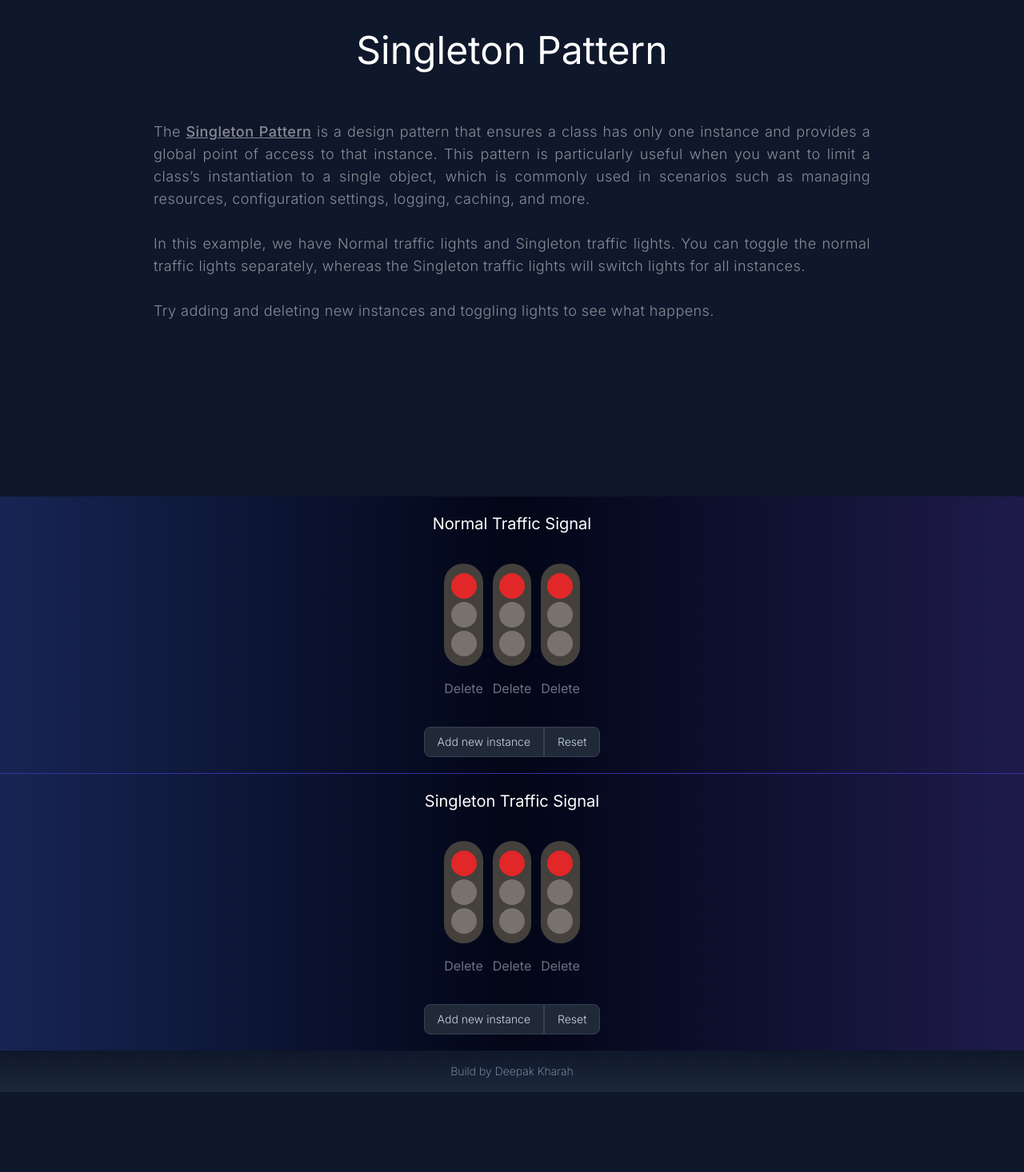
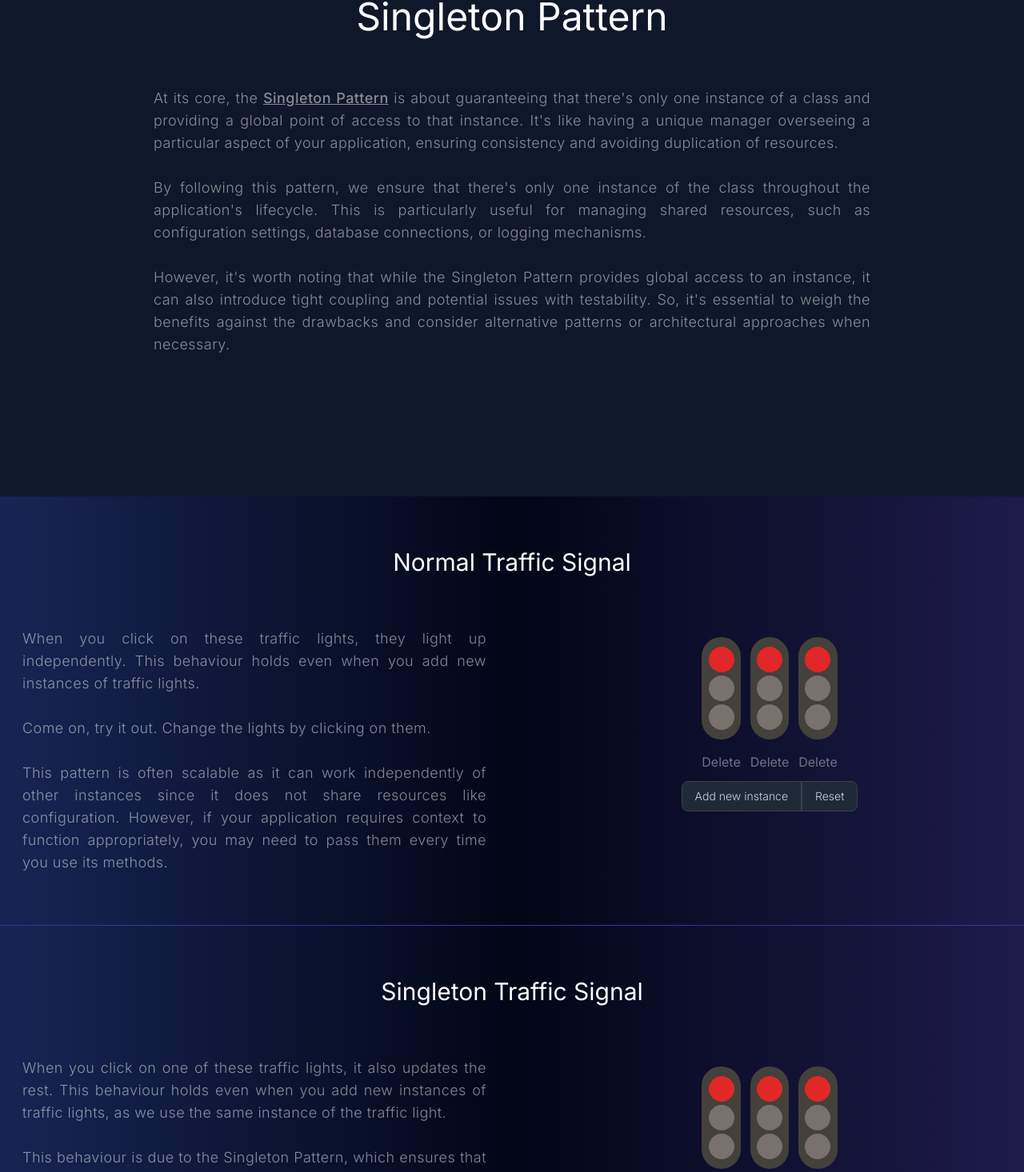
Before and after one commit to Deepak-Kharah/js-design-pattern-visualized, a Next.js app: page /singleton in a window 1280 px wide. Shown: the part 235-1701 px from the top of the page at 80% size. Before the commit the page ends 1601 px from the top, so only its background shows below. Built offline with nearby package versions, Linux system fonts and the light colour scheme.

Commit message:
feat: add components

```diff
--- a/package.json
+++ b/package.json
@@ -11,7 +11,6 @@
   "dependencies": {
     "@preact/signals": "^1.2.3",
     "@preact/signals-react": "^2.0.1",
-    "@tailwindcss/line-clamp": "^0.4.4",
     "classnames": "^2.5.1",
     "next": "14.1.4",
     "react": "^18",
--- a/src/app/layout.tsx
+++ b/src/app/layout.tsx
@@ -91,14 +91,9 @@ export default function RootLayout({
                 JS Design patterns
               </Link>
             </li>
-            <li>
-              <Link className="transition-all hover:text-white" href="/about">
-                About
-              </Link>
-            </li>
           </ul>
         </nav>
-        <main>{children}</main>
+        <main className="flex-1">{children}</main>
         <footer className="font-extralight text-sm text-slate-400 py-4 px-3 text-center bg-gradient-to-t from-slate-700/40 to-transparent">
           Build by{" "}
           <a
--- a/src/app/singleton/page.tsx
+++ b/src/app/singleton/page.tsx
@@ -1,52 +1,131 @@
 "use client";
 import classNames from "classnames";
-import { useState } from "react";
+import React, { useState } from "react";
 import TrafficSignal from "./TrafficSignal";
 import { NormalTrafficSignal, SingletonTrafficSignal } from "./implementation";
 import style from "./page.module.css";
+import Paragraph from "@/components/Paragraph";
+import TitleSection from "@/components/TitleSection";
+import { H2 } from "@/components/Heading";
 
 function Singleton() {
   return (
     <>
-      <section className="px-7 flex flex-col justify-center items-center gap-6 sm:gap-16 h-svh">
-        <h1 className="sm:text-5xl text-3xl">Singleton Pattern</h1>
-        <div className="max-w-4xl sm:text-lg opacity-50 font-light tracking-wide text-justify">
+      <TitleSection
+        title={"Singleton Pattern"}
+        body={
+          <>
             <p>
-            The{" "}
+              At its core, the{" "}
               <strong className="font-medium underline opacity-100">
                 Singleton Pattern
               </strong>{" "}
-            is a design pattern that ensures a class has only one instance and
-            provides a global point of access to that instance. This pattern is
-            particularly useful when you want to limit a class&rsquo;s
-            instantiation to a single object, which is commonly used in
-            scenarios such as managing resources, configuration settings,
-            logging, caching, and more.
+              is about guaranteeing that there&apos;s only one instance of a
+              class and providing a global point of access to that instance.
+              It&apos;s like having a unique manager overseeing a particular
+              aspect of your application, ensuring consistency and avoiding
+              duplication of resources.
             </p>
             <br />
             <p>
-            In this example, we have Normal traffic lights and Singleton traffic
-            lights. You can toggle the normal traffic lights separately, whereas
-            the Singleton traffic lights will switch lights for all instances.
+              By following this pattern, we ensure that there&apos;s only one
+              instance of the class throughout the application&apos;s lifecycle.
+              This is particularly useful for managing shared resources, such as
+              configuration settings, database connections, or logging
+              mechanisms.
             </p>
             <br />
             <p>
-            Try adding and deleting new instances and toggling lights to see
-            what happens.
+              However, it&apos;s worth noting that while the Singleton Pattern
+              provides global access to an instance, it can also introduce tight
+              coupling and potential issues with testability. So, it&apos;s
+              essential to weigh the benefits against the drawbacks and consider
+              alternative patterns or architectural approaches when necessary.
             </p>
+          </>
+        }
+      />
+      <section className="divide-y divide-indigo-800">
+        <TrafficSignalSection
+          getInstance={NormalTrafficSignal.getInstance}
+          title="Normal Traffic Signal"
+          explaination={
+            <>
+              <p>
+                When you click on these traffic lights, they light up
+                independently. This behaviour holds even when you add new
+                instances of traffic lights.
+              </p>
+
+              <br />
+              <p>Come on, try it out. Change the lights by clicking on them.</p>
+              <br />
+              <p>
+                This pattern is often scalable as it can work independently of
+                other instances since it does not share resources like
+                configuration. However, if your application requires context to
+                function appropriately, you may need to pass them every time you
+                use its methods.
+              </p>
+            </>
+          }
+        />
+        <TrafficSignalSection
+          getInstance={SingletonTrafficSignal.getInstance}
+          title="Singleton Traffic Signal"
+          explaination={
+            <>
+              <p>
+                When you click on one of these traffic lights, it also updates
+                the rest. This behaviour holds even when you add new instances
+                of traffic lights, as we use the same instance of the traffic
+                light.
+              </p>
+              <br />
+              <p>
+                This behaviour is due to the Singleton Pattern, which ensures
+                that there is only one instance of the class throughout the app.
+              </p>
+              <br />
+              <p>
+                Some practical applications of the Singleton Pattern include
+                building an SDK that requires initialization with some
+                configuration. Once the user initializes the SDK, all its
+                methods will have additional configuration from the
+                configuration.
+              </p>
+            </>
+          }
+        />
+      </section>
+    </>
+  );
+}
+
+interface TrafficSignalSectionProps<
+  T extends NormalTrafficSignal | SingletonTrafficSignal
+> {
+  getInstance: () => T;
+  title: string;
+  explaination: React.ReactNode;
+}
+
+function TrafficSignalSection<
+  T extends NormalTrafficSignal | SingletonTrafficSignal
+>({ getInstance, title, explaination }: TrafficSignalSectionProps<T>) {
+  return (
+    <section className="bg-gradient-to-l from-indigo-950 to-blue-950 via-slate-950">
+      <div className="max-w-7xl gap-10 sm:gap-16 flex flex-col items-center mx-auto px-7 py-16">
+        <H2>{title}</H2>
+
+        <div className="flex w-full flex-col sm:flex-row gap-10 sm:gap-16">
+          <div className="flex flex-1 justify-center">
+            <Paragraph>{explaination}</Paragraph>
+          </div>
+          <TrafficSignalModule getInstance={getInstance} title={title} />
+        </div>
       </div>
     </section>
-      <div className="divide-y divide-indigo-800">
-        <TrafficSignalModule
-          getInstance={NormalTrafficSignal.getInstance}
-          title="Normal Traffic Signal"
-        />
-        <TrafficSignalModule
-          getInstance={SingletonTrafficSignal.getInstance}
-          title="Singleton Traffic Signal"
-        />
-      </div>
-    </>
   );
 }
 
@@ -59,7 +138,7 @@ interface TrafficSignalModuleProps<
 
 function TrafficSignalModule<
   T extends NormalTrafficSignal | SingletonTrafficSignal
->({ getInstance, title }: TrafficSignalModuleProps<T>) {
+>({ getInstance }: TrafficSignalModuleProps<T>) {
   const [trafficSignals, setTrafficSignals] = useState<T[]>([
     getInstance(),
     getInstance(),
@@ -88,8 +167,7 @@ function TrafficSignalModule<
   }
 
   return (
-    <section className=" flex flex-col gap-6 items-center py-5 bg-gradient-to-l from-indigo-950 to-blue-950 via-slate-950">
-      <h2 className="text-xl">{title}</h2>
+    <div className="flex flex-col flex-1 items-center">
       <div className="flex gap-3 h-48 items-center">
         {trafficSignals.map((trafficSignal, index) => {
           return (
@@ -110,7 +188,6 @@ function TrafficSignalModule<
             </div>
           );
         })}
-
         {trafficSignals.length === 0 && (
           <p className="text-gray-500">You&apos;ve deleted all the instances</p>
         )}
@@ -123,7 +200,6 @@ function TrafficSignalModule<
         >
           Add new instance
         </button>
-
         <button
           className="px-4 py-2 text-sm font-light border  rounded-e-lg focus:z-10 focus:ring-2  bg-gray-800 border-gray-700 text-slate-300 hover:text-white hover:bg-gray-700 focus:ring-blue-500 focus:text-white"
           onClick={resetTrafficSignals}
@@ -131,7 +207,7 @@ function TrafficSignalModule<
           Reset
         </button>
       </div>
-    </section>
+    </div>
   );
 }
 
--- /dev/null
+++ b/src/components/Heading.tsx
@@ -0,0 +1,8 @@
+import React from "react";
+
+export function H1({ children }: { children: React.ReactNode }) {
+  return <h1 className="sm:text-5xl text-3xl">{children}</h1>;
+}
+export function H2({ children }: { children: React.ReactNode }) {
+  return <h2 className="text-2xl sm:text-3xl">{children}</h2>;
+}
--- /dev/null
+++ b/src/components/Paragraph.tsx
@@ -0,0 +1,15 @@
+import React from "react";
+
+interface ParagraphProps {
+  children: React.ReactNode;
+}
+
+function Paragraph(props: ParagraphProps) {
+  return (
+    <div className="max-w-4xl sm:text-lg opacity-50 font-light tracking-wide text-justify leading-relaxed">
+      {props.children}
+    </div>
+  );
+}
+
+export default Paragraph;
--- /dev/null
+++ b/src/components/TitleSection.tsx
@@ -0,0 +1,19 @@
+import React from "react";
+import Paragraph from "./Paragraph";
+import { H1 } from "./Heading";
+
+interface TitleSectionProps {
+  body: React.ReactNode;
+  title: React.ReactNode;
+}
+
+function TitleSection({ title, body }: TitleSectionProps) {
+  return (
+    <section className="px-7 py-10 flex flex-col justify-center items-center gap-10 sm:gap-16 min-h-svh">
+      <H1>{title}</H1>
+      <Paragraph>{body}</Paragraph>
+    </section>
+  );
+}
+
+export default TitleSection;
--- a/tailwind.config.ts
+++ b/tailwind.config.ts
@@ -15,6 +15,6 @@ const config: Config = {
       },
     },
   },
-  plugins: [require("@tailwindcss/line-clamp")],
+  plugins: [],
 };
 export default config;
```
Also changed, not shown: src/app/page.tsx (+38 -14 lines), 1 other file (tests, documents, lock files or other folders). Lines whose indentation alone changed are shown as unchanged.
